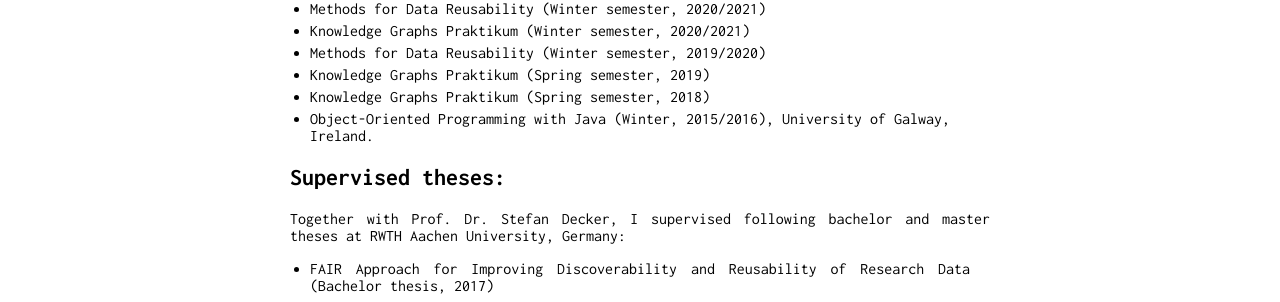
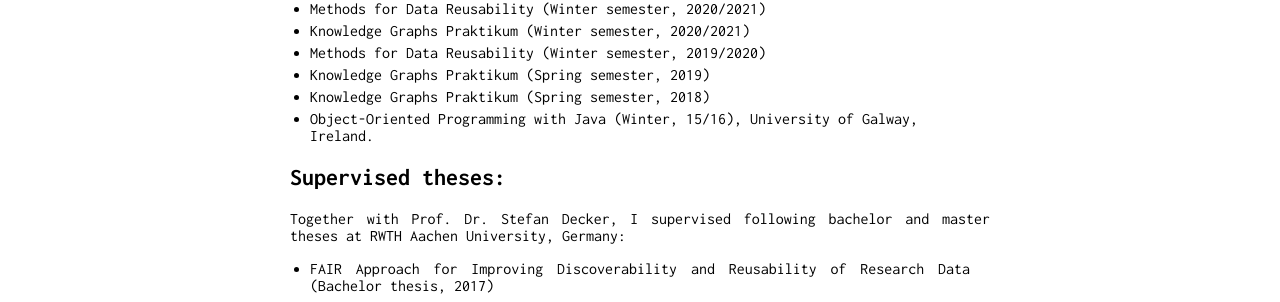
Before and after one commit to rezacsedu/rezacsedu.github.io, a Jekyll site: the page built from teaching.md, in a window 1280 px wide. Shown: the part 340-642 px from the top of the page. Built offline with Jekyll 4.4.1, drawn with Linux system fonts in a browser that asks for light colours; our own code applies the rules of GitHub Pages for plain Markdown files.

Commit message:
Update teaching.md

```diff
--- a/teaching.md
+++ b/teaching.md
@@ -10,7 +10,7 @@
 - Methods for Data Reusability (Winter semester, 2019/2020)
 - Knowledge Graphs Praktikum (Spring semester, 2019)
 - Knowledge Graphs Praktikum (Spring semester, 2018)
-- Object-Oriented Programming with Java (Winter, 2015/2016), University of Galway, Ireland.
+- Object-Oriented Programming with Java (Winter, 15/16), University of Galway, Ireland.
 
 ## Supervised theses:
 <p style='text-align: justify;'>Together with Prof. Dr. Stefan Decker, I supervised following bachelor and master theses at RWTH Aachen University, Germany:</p>
```
